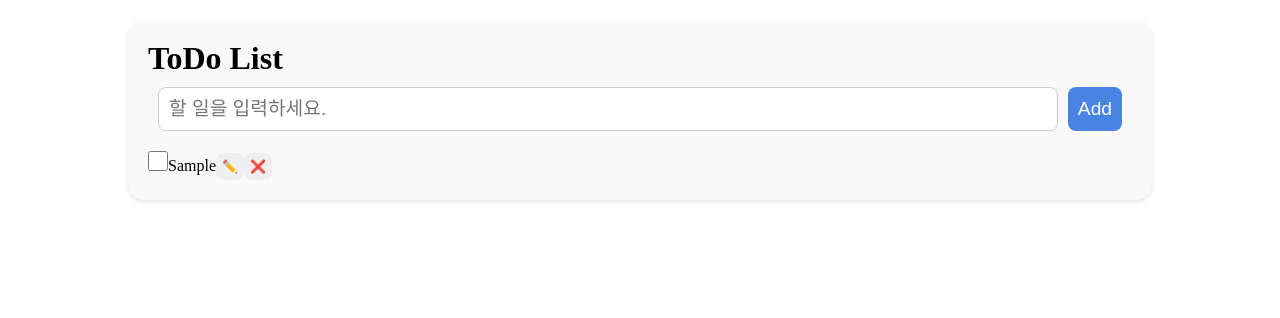
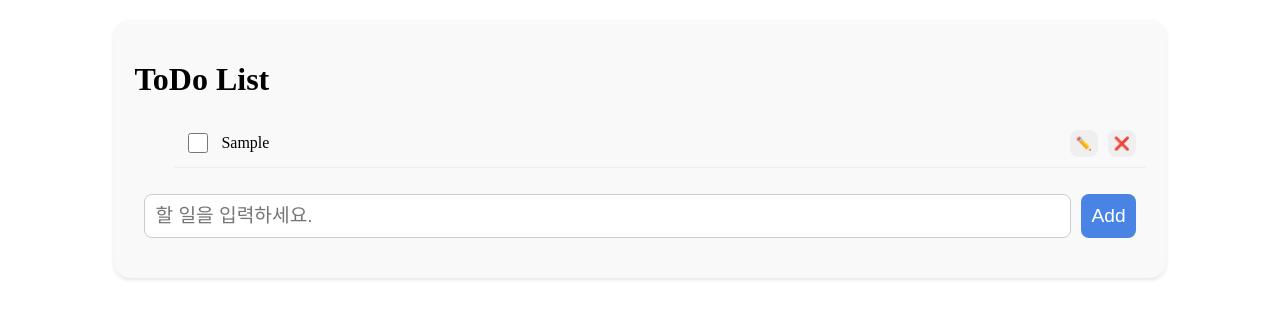
Before and after one commit to Hee4885/Programming_3115, a React (Vite) app: page / in a window 1280 px wide. Both pictures are taken after typing "Sample" into the empty fields and a click on the button "Add". Shown: the top 318 px of the page. Built offline with nearby package versions, Linux system fonts and the light colour scheme.

Commit message:
TodoListApp editTodo()

```diff
--- a/src/TodoListApp.jsx
+++ b/src/TodoListApp.jsx
@@ -29,7 +29,7 @@ function TodoListApp(){
 
     // const addTodo = (text) => setTodos((todos) => [...todos, new Todo(text)]);
     const toggleTodo = (id) => {
-        // todos에서 그 id에 해당하는 todo 찾고, 그 todo의 isComleted를 true -> false, false -> true
+        // todos에서 그 id에 해당하는 todo 찾고, 그 todo의 isCompleted를 true -> false, false -> true
         setTodos((todos) =>
             todos.map((todo) =>
                 todo.id === id ? {...todo, isCompleted: !todo.isCompleted} : todo
@@ -44,11 +44,19 @@ function TodoListApp(){
         )
     };
 
+    const editTodo = (id, newText) => {
+        setTodos((todos) =>
+            //todos에서 하나씩 todo 꺼내고, id가 같은 todo 찾아서, text를 newText로 수정하자
+           // ...todo 이전 값
+            (todos.map((todo) => todo.id === id?  {...todo, text: newText} : todo))
+        )
+    }
+
     return(
         <div className="todo">
             <TodoHeader />
+            <TodoList todos={todos} toggleTodo={toggleTodo} deleteTodo={deleteTodo} editTodo={editTodo} />
             <TodoAdder addTodo={addTodo} />
-            <TodoList todos={todos} toggleTodo={toggleTodo} deleteTodo={deleteTodo} />
         </div>
     )
 }
--- a/src/components/TodoItem.jsx
+++ b/src/components/TodoItem.jsx
@@ -1,19 +1,61 @@
+import { useState } from 'react'
 import Button from './Button.jsx'
 import Checkbox from './Checkbox.jsx'
 
-export default function TodoItem({ todo, toggleTodo, deleteTodo }) {
+export default function TodoItem({ todo, toggleTodo, deleteTodo, editTodo }) {
+
+    const [editText, setEditText] = useState(todo.text); // editText : 수정할 때 입력한 값
+    const [isEditing, setIsEditing] = useState(false); // isEditing : 수정 모드인지 여부
+
+    const handleEditText = () => {
+        if (!isEditing) { // edit 시작 (수정된 상태로 들어가기)
+            setEditText(todo.text);
+            setIsEditing(true);
+        } else {    // edit 끝
+            const trimmedText = editText.trim(); // editText 양쪽 공백 제거
+
+            if (trimmedText !== '' && trimmedText !== todo.text) { // 빈 문자열, 현재값 아니면
+
+                // TODO 이상한 입력 정리
+                editTodo(todo.id, editText); // editTodo 호출해서, id에 해당하는 todo의 text를 editText로 수정하자
+                setIsEditing(false);
+            }
+        }
+    }
+
     return (
-        // <li className='todo__item todo__item--comlete'>
+        // <li className='todo__item todo__item--complete'>
 
-        // todo.isComplted가 true면, " todo__item--comlete" , false면 ""
-        <li className={`todo_item${todo.isCompleted ? " todo__item--comlete" : ""}`}>
-            {/* 할 일1 --> children */}
-            <Checkbox
-                id={todo.id}
-                checked={todo.isComleted}
-                onChange={() => toggleTodo(todo.id)}
-            >{todo.text}</Checkbox>
-            <Button className='todo__button todo__button--edit'>✏️</Button>
+        // todo.isCompleted가 true면, " todo__item--complete" , false면 ""
+        <li className={`todo__item${todo.isCompleted ? " todo__item--complete" : ""}`}>                {/* 할 일1 --> children */}
+
+            {/* 수정 중이 아니면 Checkbox */}
+            {!isEditing &&
+                <Checkbox
+                    id={todo.id}
+                    checked={todo.isCompleted}
+                    onChange={() => toggleTodo(todo.id)}
+                >{todo.text}</Checkbox>
+            }
+
+            {/* 수정 중이면 input */}
+            {isEditing &&
+                <input
+                    type="text"
+                    className='todo__edit--input'
+                    value={editText}
+                    onChange={(event) => setEditText(event.target.value)}
+                    autoFoucus
+                    // enter 키가 아니면 && 뒤에 함수 실행 안 함
+                    onKeyDown={(event) => event.key === 'Enter' && handleEditText()} // Enter 키 누르면 수정 끝
+                />
+            }
+
+
+            <Button
+                className='todo__button todo__button--edit'
+                onClick={() => handleEditText()}
+            >{!isEditing ? '✏️' : '💾'}</Button>
             <Button
                 className='todo__button todo__button--delete'
                 onClick={() => deleteTodo(todo.id)}
--- a/src/main.jsx
+++ b/src/main.jsx
@@ -1,6 +1,7 @@
 import { StrictMode } from 'react'
 import { createRoot } from 'react-dom/client'
-import './reset.css'
+import './todolist.css'
+// import './reset.css'
 // import './index.css'
 
 import TodoListApp from './TodoListApp'
--- a/src/todolist.css
+++ b/src/todolist.css
@@ -72,14 +72,18 @@
     padding: 6px;
 }
 
-/* .todo__item--comlete 밑에 .todo__label을 흐리게, 취소선하자
+/* .todo__item--complete 밑에 .todo__label을 흐리게, 취소선하자
 
-    1) .todo__item--comlete > .todo__label    -> 바로 아래 자식
+    1) .todo__item--complete > .todo__label    -> 바로 아래 자식
 
-    2) .todo__item--comlete .todo__label  -> 언젠가 아래 자손
+    2) .todo__item--complete .todo__label  -> 언젠가 아래 자손
 
 */
 .todo__item--comlete .todo__label{
     color: #999;
     text-decoration: line-through;  /* line 관통 */
 }
+
+.todo__input--edit{
+    flex: 1;
+}
```
